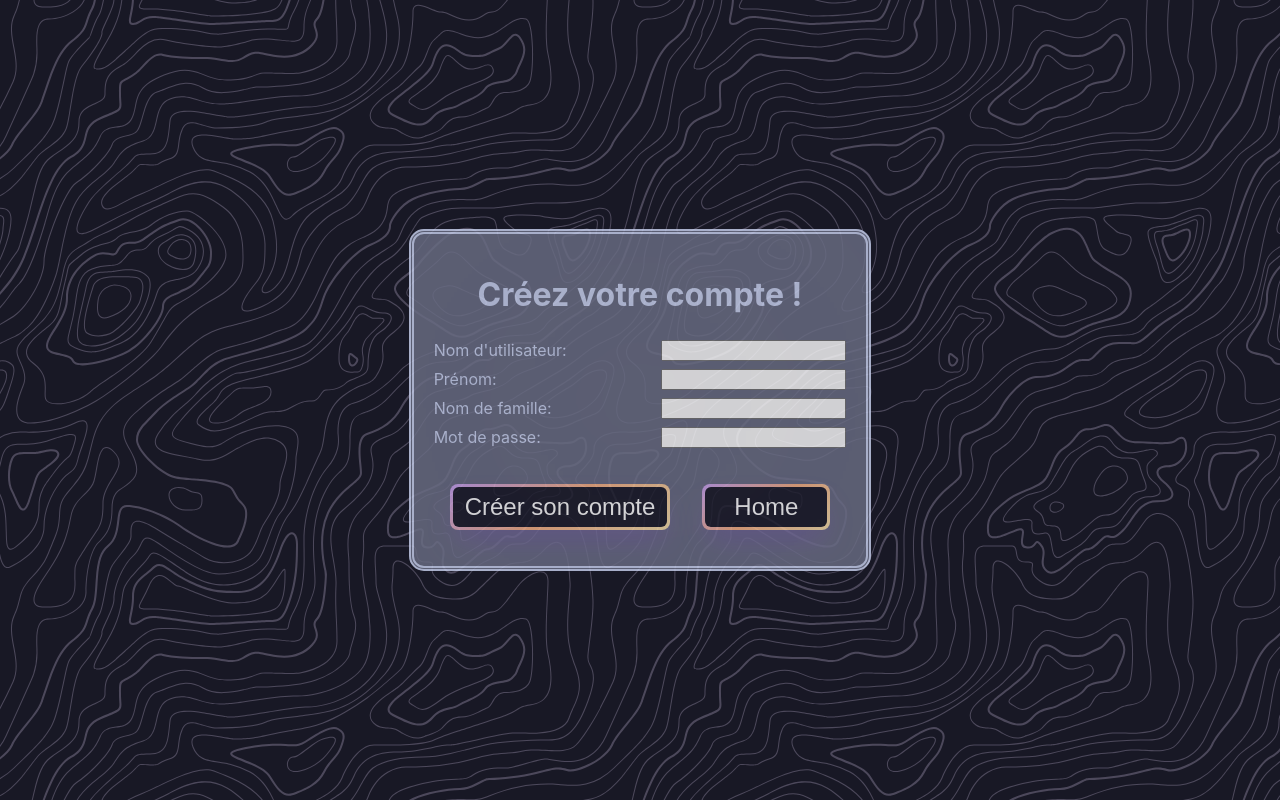
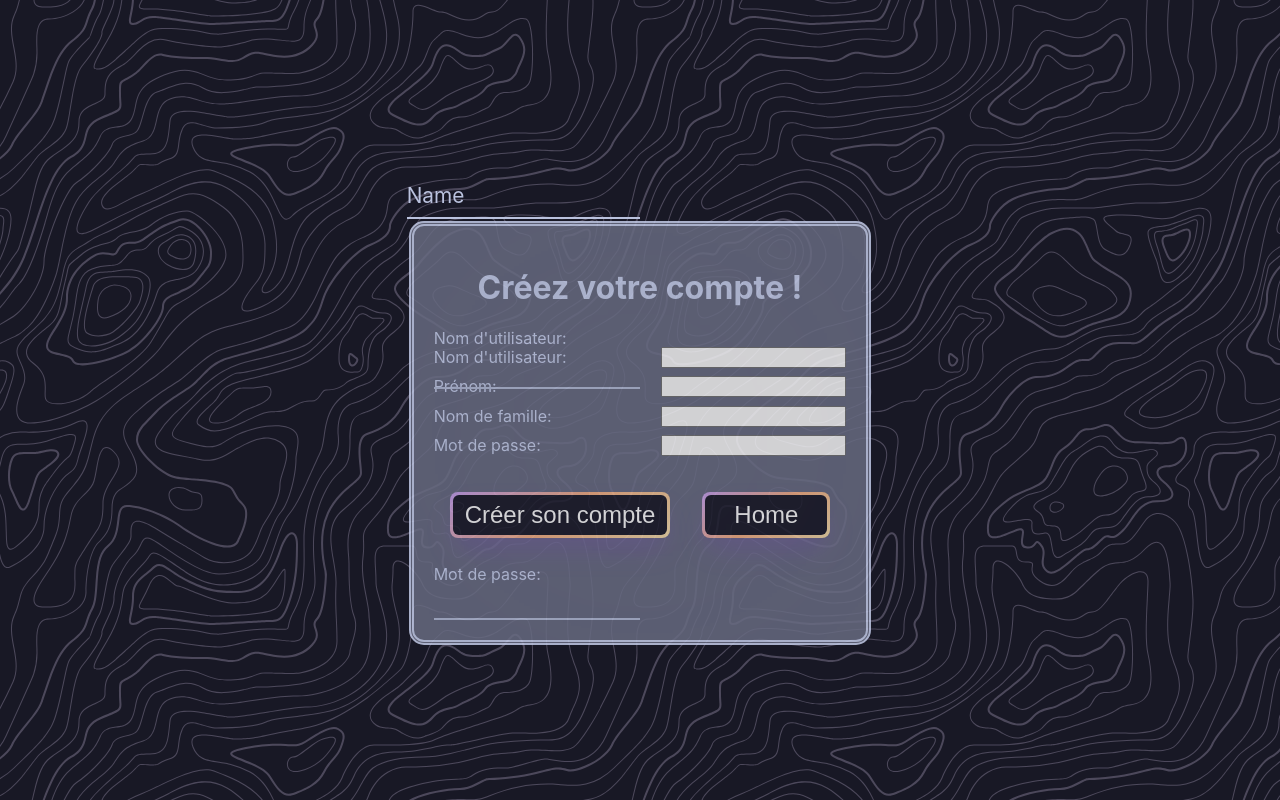
Before and after one commit to RicardMatteo/Appli-Web, a React (Create React App) app in the folder ade-en-mieux/: page /register in a window 1280 px wide. Built offline with nearby package versions, Linux system fonts and the light colour scheme.

Commit message:
feat: scss

```diff
--- a/ade-en-mieux/package.json
+++ b/ade-en-mieux/package.json
@@ -17,6 +17,7 @@
     "react-dom": "^18.3.1",
     "react-router-dom": "^6.23.1",
     "react-scripts": "^5.0.1",
+    "sass": "^1.77.1",
     "svg-patterns": "^2.0.1",
     "web-vitals": "^4.0.0"
   },
--- a/ade-en-mieux/src/index.css
+++ b/ade-en-mieux/src/index.scss
@@ -1,7 +1,7 @@
-@import url("/src/style/catppuccin.css");
-@import url("/src/style/background.css");
-@import url("/src/style/button.css");
-@import url("/src/style/container.css");
+@import url("/src/style/catppuccin.scss");
+@import url("/src/style/background.scss");
+@import url("/src/style/button.scss");
+@import url("/src/style/container.scss");
 
 body {
   margin: 0;
--- a/ade-en-mieux/src/index.tsx
+++ b/ade-en-mieux/src/index.tsx
@@ -4,7 +4,7 @@ import * as ReactDOM from "react-dom/client";
 // React router imports
 import { createBrowserRouter, RouterProvider } from "react-router-dom";
 // CSS imports
-import "./index.css";
+import "./index.scss";
 // Routes imports
 import Root from "./routes/root";
 import Tp3 from "./routes/tp3/tp3";
--- a/ade-en-mieux/src/routes/login/login.css
+++ b/ade-en-mieux/src/routes/login/login.scss
@@ -1,7 +1,7 @@
-@import url("/src/style/catppuccin.css");
-@import url("/src/style/background.css");
-@import url("/src/style/button.css");
-@import url("/src/style/container.css");
+@import url("/src/style/catppuccin.scss");
+@import url("/src/style/background.scss");
+@import url("/src/style/button.scss");
+@import url("/src/style/container.scss");
 
 .errorMsg {
     color: var(--red);
--- a/ade-en-mieux/src/routes/login/login.tsx
+++ b/ade-en-mieux/src/routes/login/login.tsx
@@ -2,7 +2,7 @@ import { useNavigate } from "react-router-dom";
 import { Formik, Form, Field, ErrorMessage } from "formik";
 import CryptoJS from "crypto-js";
 import { invokePost } from "../../include/requests";
-import "./login.css";
+import "./login.scss";
 import Cookies from "js-cookie";
 
 const HeroPattern = ({
--- a/ade-en-mieux/src/routes/register/register.css
+++ b/ade-en-mieux/src/routes/register/register.scss
@@ -1,7 +1,8 @@
-@import url("/src/style/catppuccin.css");
-@import url("/src/style/background.css");
-@import url("/src/style/button.css");
-@import url("/src/style/container.css");
+@import url("/src/style/catppuccin.scss");
+@import url("/src/style/background.scss");
+@import url("/src/style/button.scss");
+@import url("/src/style/container.scss");
+@import url("/src/style/form.scss");
 
 .errorMsg {
     color: red;
--- a/ade-en-mieux/src/routes/register/register.tsx
+++ b/ade-en-mieux/src/routes/register/register.tsx
@@ -2,7 +2,7 @@ import { useNavigate } from "react-router-dom";
 import { Formik, Form, Field, ErrorMessage } from "formik";
 import CryptoJS from "crypto-js";
 import { invokePost } from "../../include/requests";
-import "./register.css";
+import "./register.scss";
 
 const HeroPattern = ({
   pttrn,
@@ -118,6 +118,19 @@ function Login() {
       <HeroPattern pttrn={"topography-pattern"}>
         <div></div>
       </HeroPattern>
+      <div className="form__group field">
+        <input
+          type="input"
+          className="form__field"
+          placeholder="Name"
+          name="name"
+          id="name"
+          required
+        />
+        <label form="name" className="form__label">
+          Name
+        </label>
+      </div>
       <div className="container">
         <div>
           <h1>Créez votre compte !</h1>
@@ -128,6 +141,22 @@ function Login() {
           >
             {({ isSubmitting }) => (
               <Form>
+                <div className="form__group field">
+                  <label form="username" className="form__label">
+                    Nom d'utilisateur:
+                    <Field
+                      className="form__field"
+                      type="text"
+                      id="username"
+                      name="username"
+                    />
+                  </label>
+                </div>
+                <ErrorMessage
+                  name="username"
+                  component="div"
+                  className="errorMsg"
+                />
                 <div className="entry">
                   <label htmlFor="username">Nom d'utilisateur: </label>
                   <Field type="text" id="username" name="username" />
@@ -180,6 +209,26 @@ function Login() {
                     </button>
                   </div>{" "}
                 </div>
+                <div className="form__group field">
+                  <label
+                    form="password2"
+                    className="form__label"
+                    htmlFor="password2"
+                  >
+                    Mot de passe:
+                  </label>
+                  <Field
+                    className="form__field"
+                    type="password2"
+                    id="password2"
+                    name="password2"
+                  />
+                </div>
+                <ErrorMessage
+                  name="password2"
+                  component="div"
+                  className="errorMsg"
+                />
               </Form>
             )}
           </Formik>
--- /dev/null
+++ b/ade-en-mieux/src/style/form.scss
@@ -0,0 +1,62 @@
+@import url("/src/style/catppuccin.scss");
+
+.form__group {
+  position: relative;
+  padding: 15px 0 0;
+  margin-top: 10px;
+  width: 50%;
+}
+
+.form__field {
+  font-family: inherit;
+  width: 100%;
+  border: 0;
+  border-bottom: 2px solid var(--subtext1);
+  outline: 0;
+  font-size: 1.3rem;
+  color: var(--text);
+  padding: 7px 0;
+  background: transparent;
+  transition: border-color 0.2s;
+
+  &::placeholder {
+    color: transparent;
+  }
+
+  &:placeholder-shown ~ .form__label {
+    font-size: 1.3rem;
+    cursor: text;
+    top: 20px;
+  }
+}
+
+.form__label {
+  position: absolute;
+  top: 0;
+  display: block;
+  transition: 0.2s;
+  font-size: 1rem;
+  color: var(--subtext1);
+}
+
+.form__field:focus {
+    padding-bottom: 6px;
+    font-weight: 700;
+    border-width: 3px;
+    border-image: linear-gradient(to right, var(--yellow), var(--mauve));
+    border-image-slice: 1;
+  ~ .form__label {
+    position: absolute;
+    top: 0;
+    display: block;
+    transition: 0.2s;
+    font-size: 1rem;
+    color: var(--yellow);
+    font-weight:700;
+  }
+}
+
+/* reset input */
+.form__field{
+  &:required,&:invalid { box-shadow:none; }
+}
```
Also changed, not shown: ade-en-mieux/src/style/background.scss (renamed from ade-en-mieux/src/style/background.css), ade-en-mieux/src/style/button.scss (renamed from ade-en-mieux/src/style/button.css), ade-en-mieux/src/style/catppuccin.scss (renamed from ade-en-mieux/src/style/catppuccin.css), ade-en-mieux/src/style/container.scss (renamed from ade-en-mieux/src/style/container.css), 2 other files (tests, documents, lock files or other folders).
